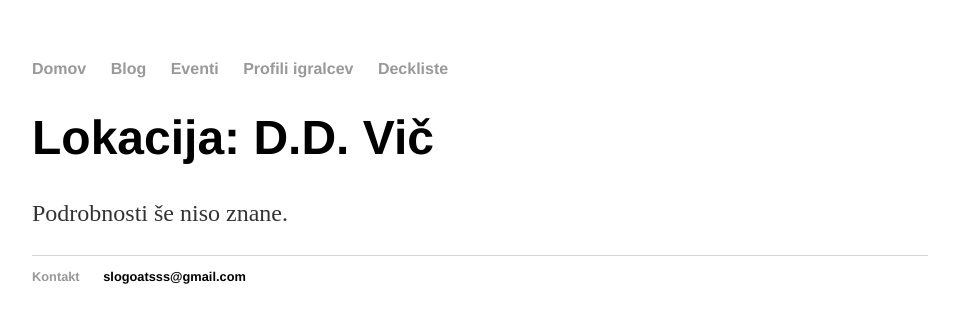
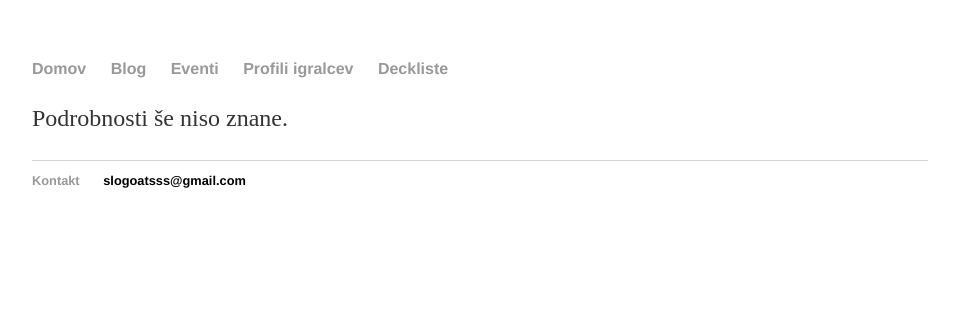
Before and after one commit to slogoatsss/slogoatsss.github.io, a Jekyll site: the page built from eventi/2018-09-29/index.html, in a window 1280 px wide. Shown: the top 323 px of the page, without its empty margins (160-1119 px from the left). Built offline with Jekyll 4.4.1, drawn with Linux system fonts in a browser that asks for light colours.

Commit message:
Update index.html

```diff
--- a/eventi/2018-09-29/index.html
+++ b/eventi/2018-09-29/index.html
@@ -3,6 +3,5 @@ layout: default
 title: GOAT SIDE EVENT 29.09.2018
 ---
 <div class="blurb">
-	<h1>Lokacija: D.D. Vič</h1>
 	<p>Podrobnosti še niso znane.</p>
 </div><!-- /.blurb -->
```
